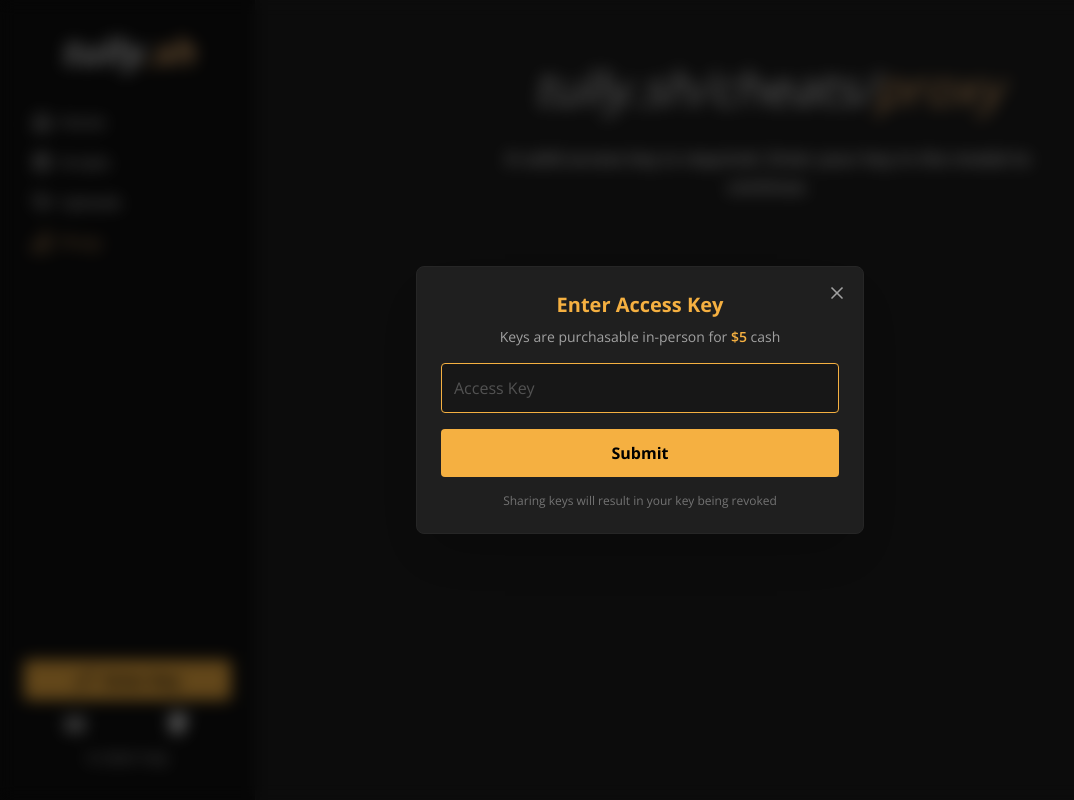
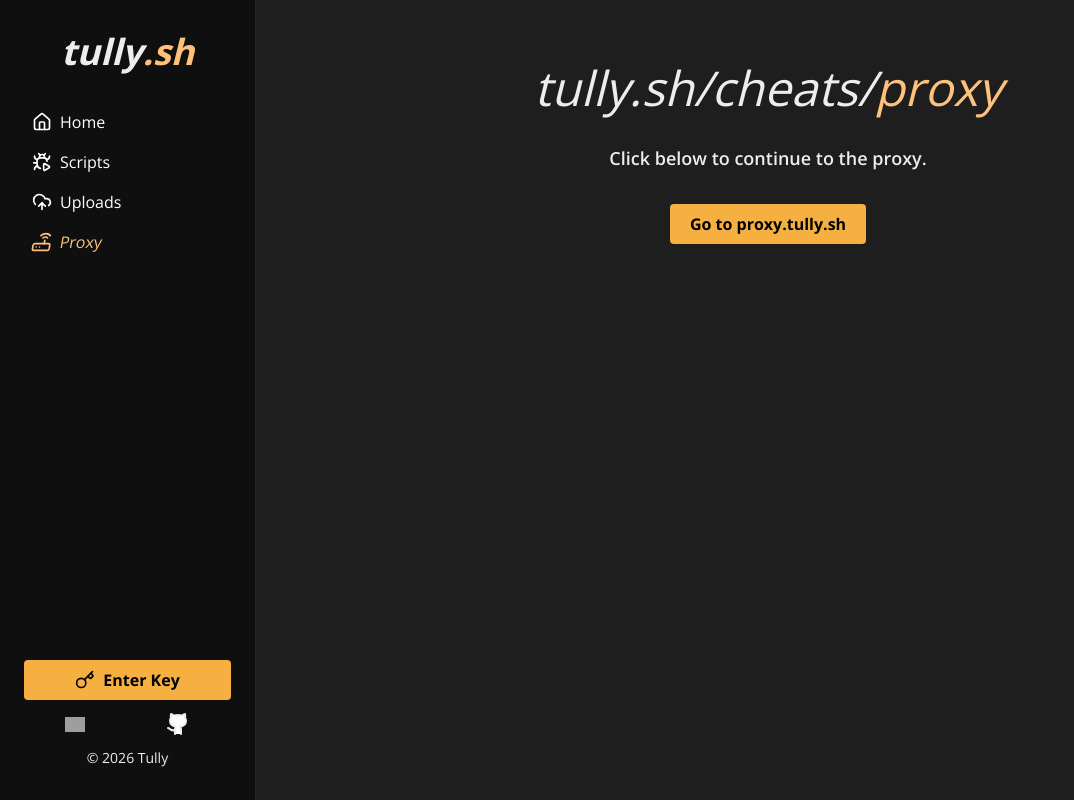
Before and after one commit to Tullysaurus/tully.sh, a Next.js app: page /cheats/proxy in a window 1280 px wide. Shown: the whole page, without its empty margins (0-1074 px from the left). Built offline with nearby package versions, Linux system fonts and the light colour scheme; grey boxes are pictures that could not be loaded.

Commit message:
Fix auth for proxy page

```diff
--- a/src/app/(main)/cheats/proxy/page.tsx
+++ b/src/app/(main)/cheats/proxy/page.tsx
@@ -1,15 +1,15 @@
 'use client';
 
-import { useEffect, useState } from "react";
+import { useState } from "react";
 import checkAuth from "@/lib/auth";
 import { useModals } from "@/lib/modals";
 
 export default function Proxy() {
   const { openAuthModal } = useModals();
-  const [status, setStatus] = useState<"checking" | "redirecting" | "blocked">("checking");
+  const [status, setStatus] = useState<"idle" | "checking" | "redirecting" | "blocked">("idle");
 
-  useEffect(() => {
-    const run = async () => {
+  const handleGoToProxy = async () => {
+    setStatus("checking");
     const authKey = Object.fromEntries(document.cookie.split("; ").map((c) => c.split("=")))["auth"] || "";
     const isValid = await checkAuth(authKey);
 
@@ -28,17 +28,22 @@ export default function Proxy() {
     });
   };
 
-    run();
-  }, [openAuthModal]);
-
   return (
     <div className="mx-auto flex w-full max-w-6xl flex-col items-center gap-8 px-4 pb-10 pt-10 lg:pt-16">
       <h1 className="text-center text-4xl italic font-light sm:text-5xl">tully.sh/cheats/<span className="text-[#FFC17B]">proxy</span></h1>
       <p className="max-w-xl text-center text-base font-semibold sm:text-lg">
+        {status === "idle" && "Click below to continue to the proxy."}
         {status === "checking" && "Checking access key..."}
         {status === "redirecting" && "Access granted. Redirecting to proxy.tully.sh..."}
         {status === "blocked" && "A valid access key is required. Enter your key in the modal to continue."}
       </p>
+      <button
+        onClick={handleGoToProxy}
+        disabled={status === "checking" || status === "redirecting"}
+        className="cursor-pointer rounded bg-[#f5b041] px-5 py-2 font-bold text-black transition-colors hover:bg-[#d49b3b] disabled:cursor-not-allowed disabled:opacity-60"
+      >
+        Go to proxy.tully.sh
+      </button>
     </div>
   );
 }
```
Lines whose indentation alone changed are shown as unchanged.
